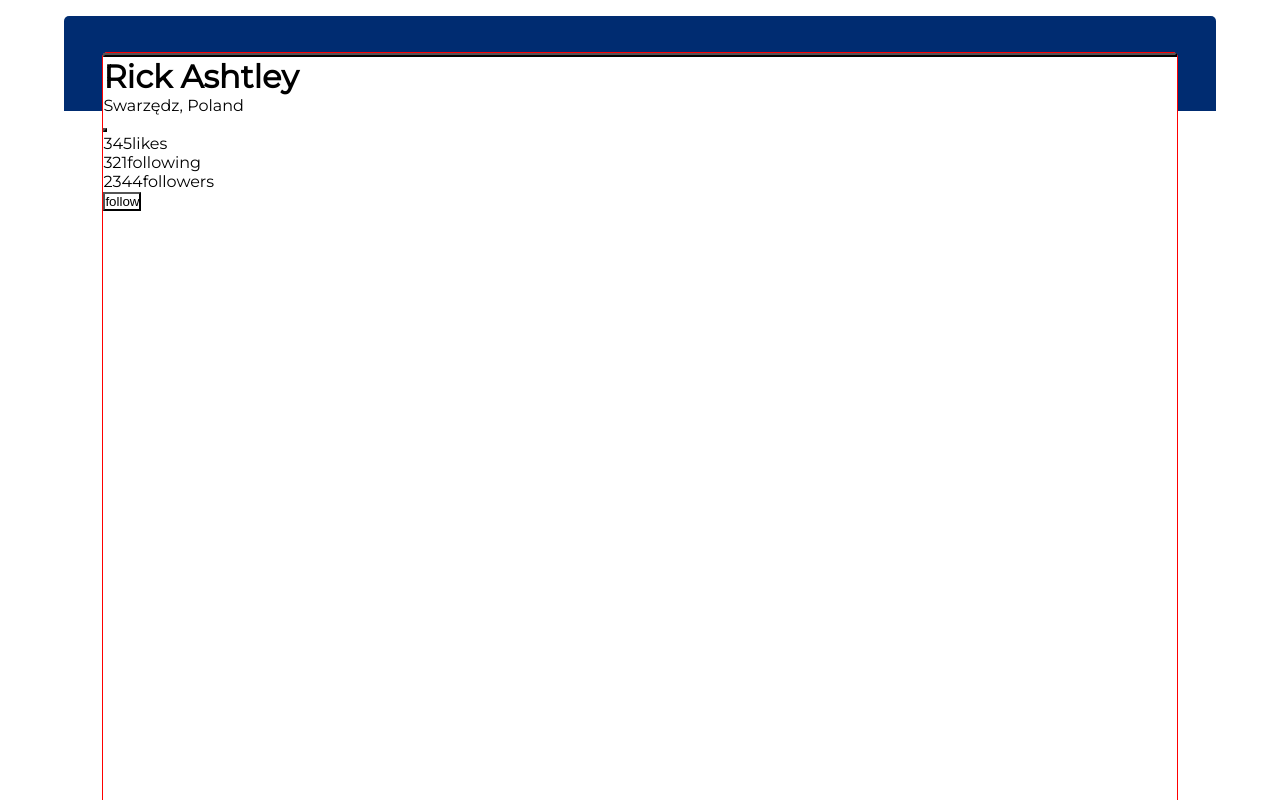
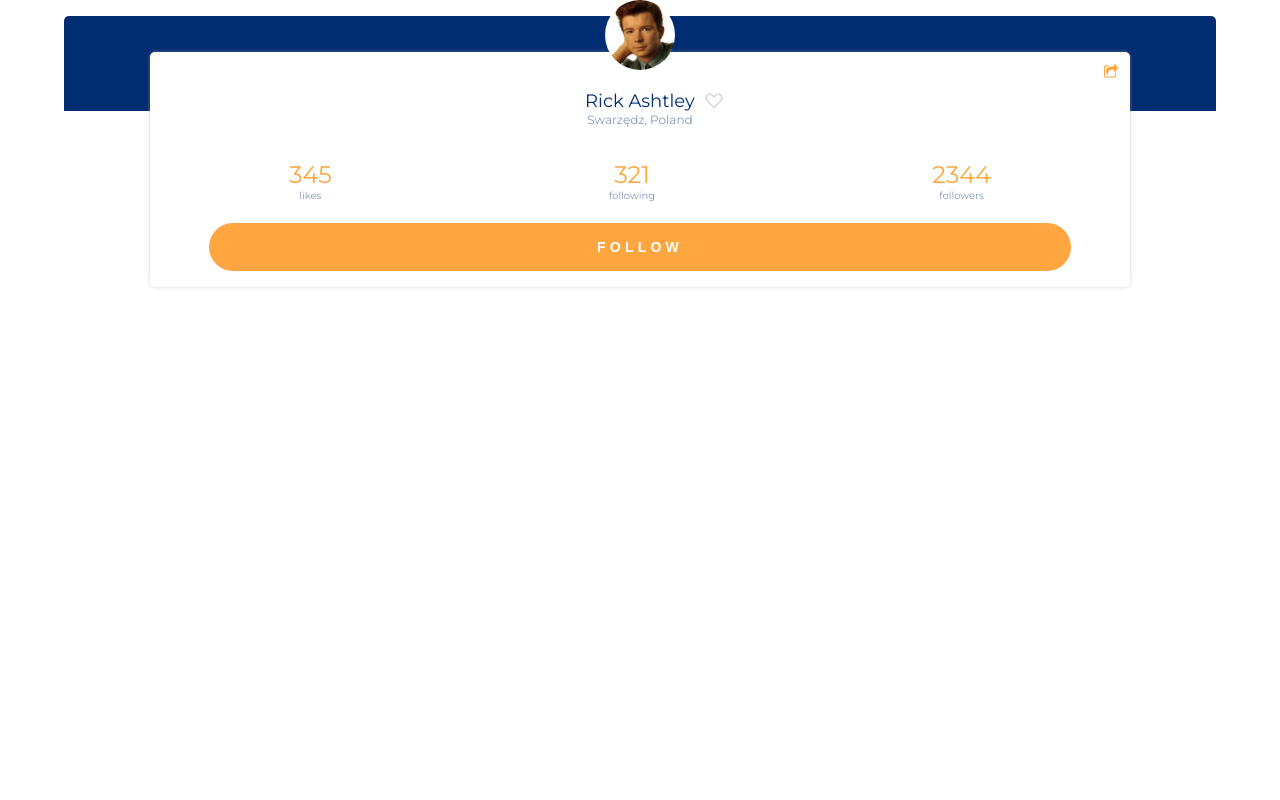
Before and after one commit to pawellicznerski/follow_app, a React (Create React App) app: page / in a window 1280 px wide. Shown: the top 800 px of the page. Built offline with nearby package versions, Linux system fonts and the light colour scheme.

Commit message:
structure3

```diff
--- a/src/App.css
+++ b/src/App.css
@@ -1,30 +1,86 @@
-.main-profile__details {
+.details {
   position: relative;
-  border: 1px solid purple;
   display: flex;
   justify-content: center;
   align-content: flex-start; }
-  .main-profile__details__img {
+  .details__img {
     position: absolute;
-    bottom: 53px;
+    bottom: 57px;
     border-radius: 50%;
     height: 70px;
     width: 70px;
-    background-image: url("./components/follow-app/main-profile/__main-profile__details/Rick-astley.jpg");
+    background-image: url("./components/follow-app/main-profile/details/Rick-astley.jpg");
     background-position: center;
     background-repeat: no-repeat;
     background-size: cover; }
-  .main-profile__details__text__name {
-    font-size: 18px;
-    color: #002C71;
-    font-weight: normal; }
-  .main-profile__details__text__address {
-    font-size: 12px;
-    color: #8298B9; }
+  .details__text {
+    display: flex;
+    flex-direction: column;
+    align-items: center; }
+    .details__text__name {
+      font-size: 18px;
+      color: #002C71;
+      font-weight: normal;
+      display: flex;
+      align-items: center;
+      padding: 0 0 0 28px; }
+      .details__text__name__likes-btn {
+        margin: 0 0 0 10px;
+        height: 18px;
+        width: 18px;
+        background-image: url("./components/follow-app/main-profile/details/heart.svg");
+        background-position: center;
+        background-repeat: no-repeat;
+        background-size: contain;
+        outline: none;
+        border: 0; }
+        .details__text__name__likes-btn:active {
+          border: 3px solid white; }
+    .details__text__address {
+      font-size: 12px;
+      color: #8298B9; }
 
-.main-profile__share-btn {
+.follows-likes__follow-btn {
+  border: 0;
+  border-radius: 30px;
+  outline: none;
+  width: 88%;
+  height: 48px;
+  background-color: #FFA640;
+  margin-top: 21px;
+  color: white;
+  font-size: 14px;
+  letter-spacing: 4.2px;
+  text-transform: uppercase;
+  font-weight: bold; }
+  .follows-likes__follow-btn:active {
+    border: 3px solid white; }
+
+.follows-likes__counters__single-counter {
+  display: flex;
+  flex-direction: column;
+  align-items: center; }
+  .follows-likes__counters__single-counter__number {
+    color: #FFA640;
+    font-size: 24px; }
+  .follows-likes__counters__single-counter__text {
+    color: #8298B9;
+    font-size: 10px; }
+
+.follows-likes__counters {
+  width: 100%;
+  display: flex;
+  justify-content: space-around; }
+
+.follows-likes {
+  margin-top: 33px;
+  display: flex;
+  flex-direction: column;
+  align-items: center; }
+
+.share-btn {
   align-self: flex-end;
-  background-image: url("./components/follow-app/main-profile/__main-profile__share-btn/share-icon.svg");
+  background-image: url("./components/follow-app/main-profile/share-btn/share-icon.svg");
   background-position: center;
   background-size: cover;
   background-repeat: no-repeat;
@@ -33,17 +89,18 @@
   height: 14.1px;
   width: 14.1px;
   margin: 11.9px; }
-  .main-profile__share-btn:active {
+  .share-btn:active {
     border: 3px solid white; }
 
 .main-profile {
-  width: 84vw;
-  height: 84vw;
+  width: 85%;
+  min-width: 283px;
+  min-height: 235px;
   margin-top: 36px;
   border-radius: 5px;
-  border: 1px solid red;
   display: flex;
-  flex-direction: column; }
+  flex-direction: column;
+  box-shadow: 0 0 4px 0 rgba(172, 172, 172, 0.5); }
 
 .primary-container {
   display: flex;
--- a/src/components/follow-app/main-profile/details/_details.scss
+++ b/src/components/follow-app/main-profile/details/_details.scss
@@ -1,6 +1,6 @@
 .details{
   position: relative;
-  border: 1px solid purple;
+  // border: 1px solid purple;
   display: flex;
   justify-content: center;
   align-content: flex-start;
@@ -16,22 +16,40 @@
     background-size: cover;
   }
   &__text{
+    display: flex;
+    flex-direction: column;
+    align-items: center;
     &__name{
+      // border: 1px solid red;
       font-size: 18px;
       color: #002C71;
       font-weight: normal;
+      display: flex;
+      align-items: center;
+      padding:0 0 0 28px;
+      &__likes-btn{
+        // border: 1px solid blue;
+        //
+        margin:0 0 0 10px;
+        height: 18px;
+        width: 18px;
+        background-image: url("./components/follow-app/main-profile/details/heart.svg");
+        background-position: center;
+        background-repeat: no-repeat;
+        background-size: contain;
+        outline: none;
+        border: 0;
+        &:active{
+          border: 3px solid white;
+        }
+      }
     }
     &__address{
+      // border: 1px solid blue;
+
       font-size: 12px;
       color: #8298B9;
     }
   }
-  &__likes-btn{
-    position: absolute;
-    height: 70px;
-    width: 20px;
-    background-image: url("./components/follow-app/main-profile/details/Rick-astley.jpg");
-    background-position: center;
-    background-repeat: no-repeat;
-    background-size: cover;  }
+
 }
--- a/src/components/follow-app/main-profile/details/details.js
+++ b/src/components/follow-app/main-profile/details/details.js
@@ -8,10 +8,12 @@ class Details extends Component {
         <div className="details">
           <div className="details__img"></div>
           <div className="details__text">
-            <h1 className="details__text__name">Rick Ashtley</h1>
+            <h1 className="details__text__name">
+              Rick Ashtley
+              <button className="details__text__name__likes-btn"></button>
+            </h1>
             <span className="details__text__address">Swarzędz, Poland</span>
           </div>
-          <button className="details__likes-btn"></button>
         </div>
     );
   }
--- a/src/components/follow-app/main-profile/follows-likes/__follows-likes__follow-btn/_follows-likes__follow-btn.scss
+++ b/src/components/follow-app/main-profile/follows-likes/__follows-likes__follow-btn/_follows-likes__follow-btn.scss
@@ -11,4 +11,7 @@
   letter-spacing: 4.2px;
   text-transform: uppercase;
   font-weight: bold;
+  &:active{
+    border: 3px solid white;
+  }
 }
--- a/src/components/follow-app/main-profile/follows-likes/_follows-likes.scss
+++ b/src/components/follow-app/main-profile/follows-likes/_follows-likes.scss
@@ -3,7 +3,7 @@
 // @import "./__follow-likes__follow-btn/follow-likes__follow-btn";
 
 .follows-likes{
-  border: 1px solid black;
+  // border: 1px solid black;
   margin-top: 33px;
   display: flex;
   flex-direction: column;
```
Also changed, not shown: src/components/follow-app/main-profile/details/heart.svg (added).
